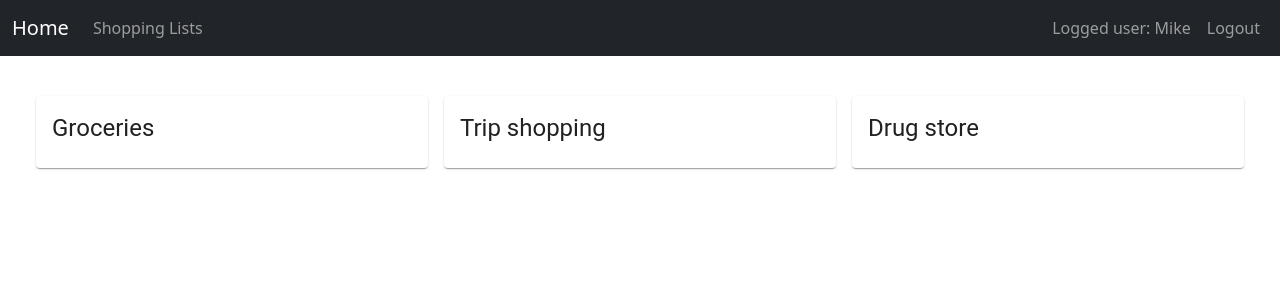
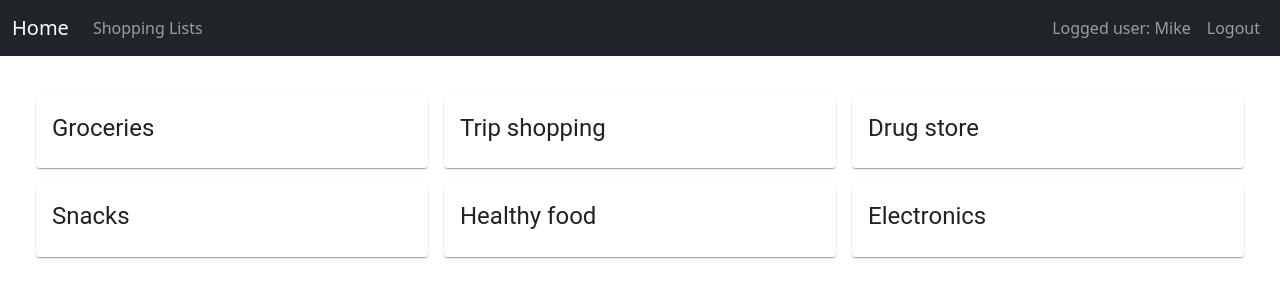
Before and after one commit to Schwable7/uuShoppingList-fe, a React (Create React App) app: page /shoppingList in a window 1280 px wide. Shown: the top 300 px of the page. Built offline with nearby package versions, Linux system fonts and the light colour scheme.

Commit message:
extract initial data to separate file + add not logged warning

```diff
--- a/src/context/UserAuthContext.js
+++ b/src/context/UserAuthContext.js
@@ -1,5 +1,5 @@
 import React, { createContext, useState, useContext, useEffect } from 'react';
-
+import { users } from '../data';
 const UserAuthContext = createContext(null);
 
 
@@ -11,12 +11,6 @@ export function useAuth() {
 export function UserAuthProvider({ children }) {
     const [currentUser, setCurrentUser] = useState({id: 1, name: 'Mike'});
 
-    const users = [
-        {id: 1, name: 'Mike'},
-        {id: 2, name: 'Larry'},
-        {id: 3, name: 'John'},
-        {id: 4, name: 'Kate'},
-    ];
     // Function to handle user login
     const login = (user) => {
         setCurrentUser(user);
--- /dev/null
+++ b/src/data.js
@@ -0,0 +1,103 @@
+const shoppingLists = [
+    {
+        id: 1,
+        title: "Groceries",
+        owner: {id: 1, name: "Mike"},
+        members: [
+            {id: 1, name: "Mike"},
+            {id: 2, name: "Larry"},
+            {id: 3, name: "John"},
+            {id: 4, name: "Kate"}
+        ],
+        items: [
+            {id: 1, text: "Milk"},
+            {id: 2, text: "Bread"},
+            {id: 3, text: "Eggs"},
+            {id: 4, text: "Apples"},
+            {id: 5, text: "Bannana"}
+        ]
+    },
+    {
+        id: 2,
+        title: "Trip shopping",
+        owner: {id: 1, name: "Mike"},
+        members: [
+            {id: 2, name: "Larry"},
+            {id: 1, name: "Mike"},
+        ],
+        items: [
+            {id: 1, text: "Hiking boots"},
+            {id: 2, text: "Tent"},
+            {id: 3, text: "Gloves"},
+            {id: 4, text: "Hat"},
+            {id: 5, text: "Hiking poles"}
+        ]
+    },
+    {
+        id: 3,
+        title: "Drug store",
+        owner: {id: 1, name: "Mike"},
+        members: [
+            {id: 1, name: "Mike"},
+            {id: 3, name: "John"},
+        ],
+        items: [
+            {id: 1, text: "Tooth paste"},
+            {id: 2, text: "Shampoo"},
+            {id: 3, text: "Soap"}
+        ]
+    },
+    {
+        id: 4,
+        title: "Snacks",
+        owner: {id: 1, name: "Mike"},
+        members: [
+            {id: 1, name: "Mike"},
+            {id: 4, name: "Kate"},
+        ],
+        items: [
+            {id: 1, text: "Chocolate"},
+            {id: 2, text: "Snickers"},
+            {id: 3, text: "Marshmallows"},
+        ]
+    },
+    {
+        id: 5,
+        title: "Healthy food",
+        owner: {id: 1, name: "Mike"},
+        members: [
+            {id: 1, name: "Mike"},
+            {id: 2, name: "Larry"},
+        ],
+        items: [
+            {id: 1, text: "Avocado"},
+            {id: 2, text: "Oats"},
+            {id: 3, text: "Rice"}
+        ]
+    },
+    {
+        id: 6,
+        title: "Electronics",
+        owner: {id: 1, name: "Mike"},
+        members: [
+            {id: 1, name: "Mike"},
+            {id: 4, name: "Kate"},
+        ],
+        items: [
+            {id: 1, text: "iPhone"},
+            {id: 2, text: "MacBook"},
+            {id: 3, text: "AirPods"},
+            {id: 4, text: "iPad"},
+            {id: 5, text: "Apple Watch"}
+        ]
+    }
+]
+
+const users = [
+    {id: 1, name: 'Mike'},
+    {id: 2, name: 'Larry'},
+    {id: 3, name: 'John'},
+    {id: 4, name: 'Kate'},
+];
+
+export {shoppingLists, users};
--- a/src/index.js
+++ b/src/index.js
@@ -9,57 +9,9 @@ import App from "./App";
 import ShoppingListsView from "./routes/ShoppingListsView";
 import Home from "./routes/Home";
 import {UserAuthProvider} from './context/UserAuthContext';
-
+import {shoppingLists} from "./data";
 const root = ReactDOM.createRoot(document.getElementById('root'));
 
-const shoppingLists = [
-    {
-        id: 1,
-        title: "Groceries",
-        owner: {id: 1, name: "Mike"},
-        members: [
-            {id: 1, name: "Mike"},
-            {id: 3, name: "John"},
-        ],
-        items: [
-            {id: 1, text: "Milk"},
-            {id: 2, text: "Bread"},
-            {id: 3, text: "Eggs"},
-            {id: 4, text: "Apples"},
-            {id: 5, text: "Bannana"}
-        ]
-    },
-    {
-        id: 2,
-        title: "Trip shopping",
-        owner: {id: 1, name: "Mike"},
-        members: [
-            {id: 2, name: "Larry"},
-            {id: 1, name: "Mike"},
-        ],
-        items: [
-            {id: 1, text: "Hiking boots"},
-            {id: 2, text: "Tent"},
-            {id: 3, text: "Gloves"},
-            {id: 4, text: "Hat"},
-            {id: 5, text: "Hiking poles"}
-        ]
-    },
-    {
-        id: 3,
-        title: "Drug store",
-        owner: {id: 1, name: "Mike"},
-        members: [
-            {id: 1, name: "Mike"},
-            {id: 3, name: "John"},
-        ],
-        items: [
-            {id: 1, text: "Tooth paste"},
-            {id: 2, text: "Shampoo"},
-            {id: 3, text: "Soap"}
-        ]
-    }
-]
 root.render(
     <React.StrictMode>
         <BrowserRouter>
--- a/src/routes/ShoppingListsView.jsx
+++ b/src/routes/ShoppingListsView.jsx
@@ -1,20 +1,30 @@
 import React from 'react';
 import Grid from '@mui/material/Grid';
 import ShoppingListTile from '../bricks/ShoppingListTile'; // Adjust the import path as necessary
-import {useAuth} from "../context/UserAuthContext";
+import { useAuth } from "../context/UserAuthContext";
 
 function ShoppingListsView({ shoppingLists }) {
-    const {currentUser} = useAuth();
+    const { currentUser } = useAuth();
+
     const visibleShoppingLists = currentUser ? shoppingLists.filter(shoppingList =>
         shoppingList.members.some(member => member.id === currentUser.id)
-    ) : []
+    ) : [];
+
+    if (!currentUser) {
+        return <h2>You need to log in to see your shopping lists.</h2>;
+    }
+
     return (
         <Grid container spacing={2}>
-            {visibleShoppingLists.map((shoppingList) => (
-                <Grid item key={shoppingList.id} xs={12} sm={6} md={4}>
-                    <ShoppingListTile shoppingList={shoppingList} />
-                </Grid>
-            ))}
+            {visibleShoppingLists.length > 0 ? (
+                visibleShoppingLists.map((shoppingList) => (
+                    <Grid item key={shoppingList.id} xs={12} sm={6} md={4}>
+                        <ShoppingListTile shoppingList={shoppingList} />
+                    </Grid>
+                ))
+            ) : (
+                <h2>You are not a member of any shopping lists.</h2>
+            )}
         </Grid>
     );
 }
```
